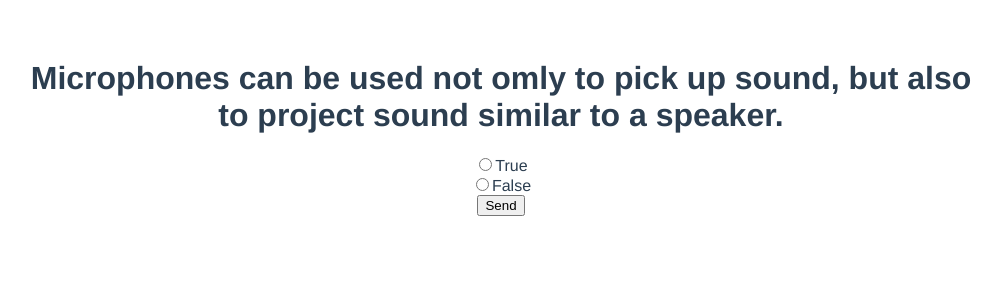
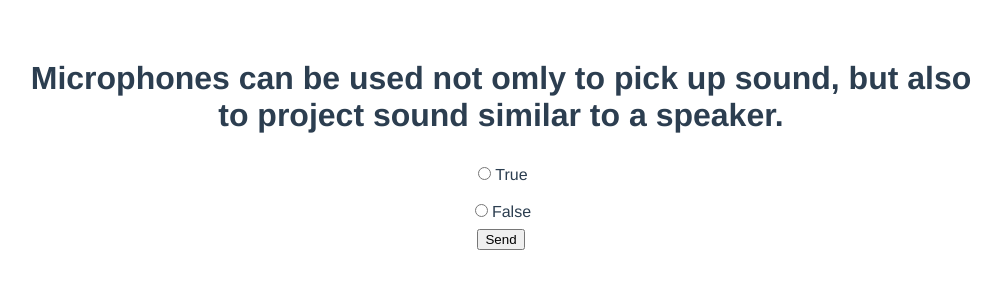
Before and after one commit to ronakxrao/Project4-Quiz-game, a Vue app: page / in a window 1280 px wide. Shown: the top 300 px of the page, without its empty margins (139-1140 px from the left). Built offline with nearby package versions, Linux system fonts and the light colour scheme.

Commit message:
Added margin on option

```diff
--- a/src/App.vue
+++ b/src/App.vue
@@ -35,5 +35,9 @@ export default {
   color: #2c3e50;
   margin: 60px auto;
   max-width: 960px;
+
+  input[type=radio] {
+    margin: 12px 4px;
+  }
 }
 </style>
```
